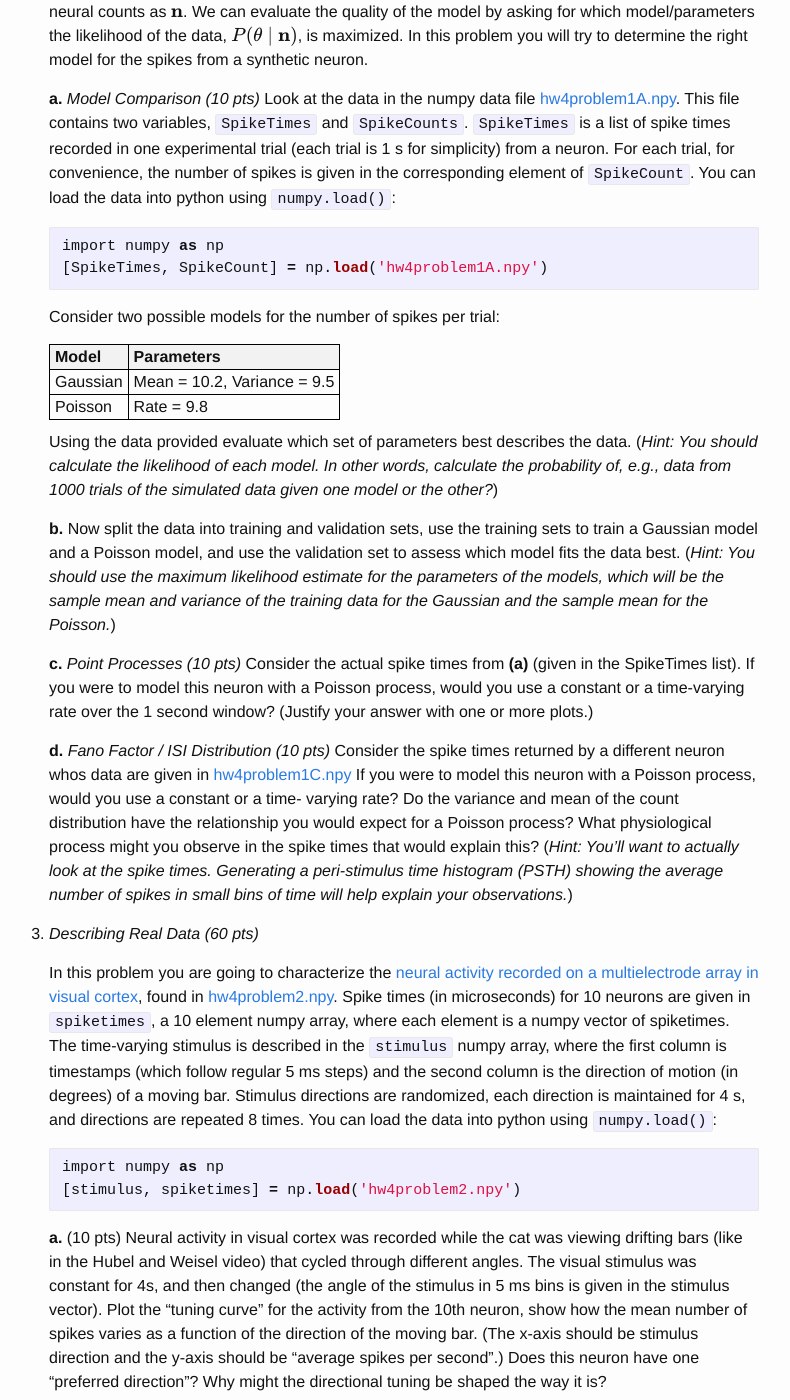
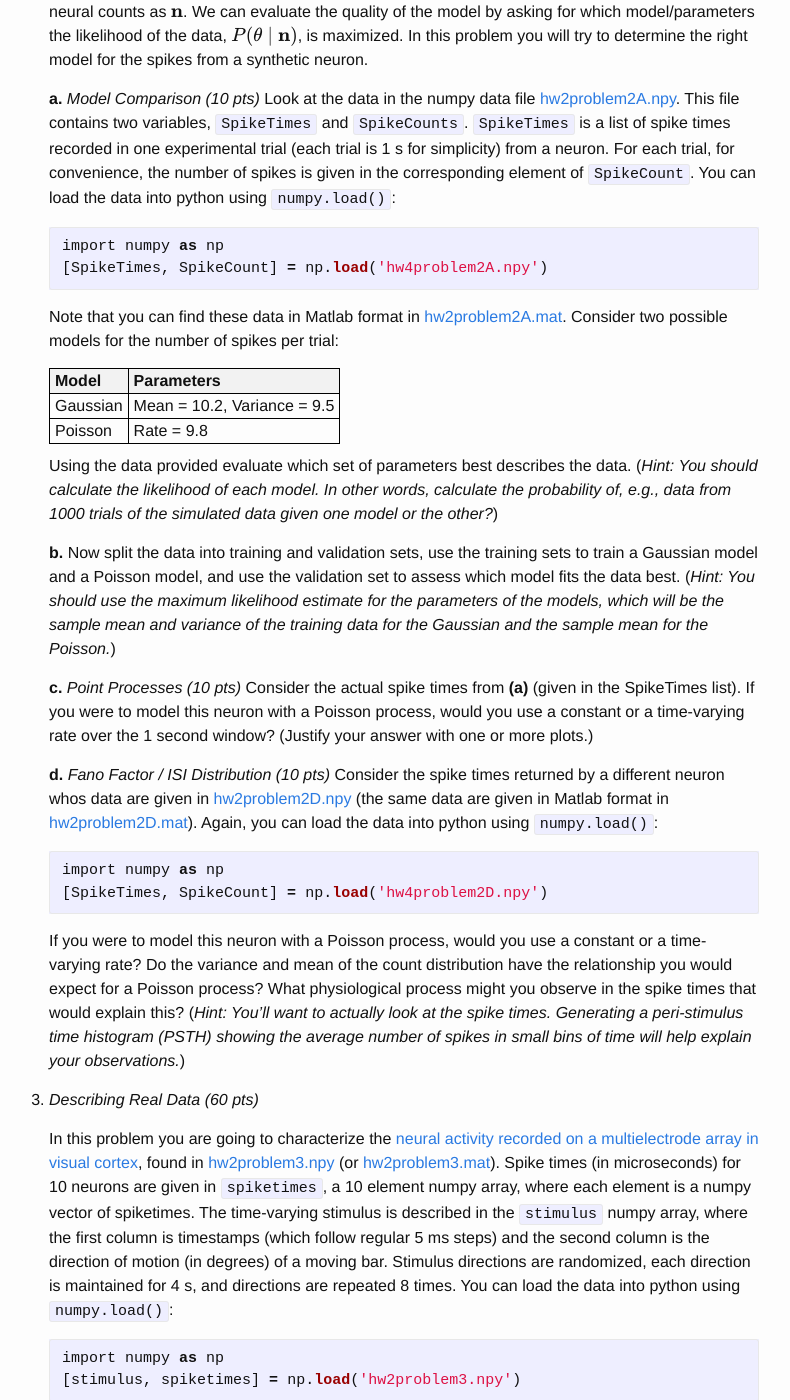
Before and after one commit to elec548/elec548.github.io, a Jekyll site: the page built from Assignments/hw2.md, in a window 1280 px wide and 1400 px high, scrolled down 680 px. Shown: the whole window, without its empty margins (251-1041 px from the left). Built offline with Jekyll 4.4.1, drawn with Linux system fonts in a browser that asks for light colours; formulas are drawn with MathJax 3.

Commit message:
Update HW2 data file names and add matlab versions

````diff
--- a/Assignments/hw2.md
+++ b/Assignments/hw2.md
@@ -42,7 +42,7 @@ point processes in general and the Poisson process in particular._
 
 
      **a.** _Model Comparison (10 pts)_ Look at the data in the numpy data file
-     [hw4problem1A.npy](hw4problem1A.npy). This file contains two variables, `SpikeTimes` and `SpikeCounts`.
+     [hw2problem2A.npy](hw2problem2A.npy). This file contains two variables, `SpikeTimes` and `SpikeCounts`.
      `SpikeTimes` is a list of spike times recorded in one experimental trial (each trial is 1
      s for simplicity) from a neuron.  For each trial, for convenience, the number of spikes
      is given in the corresponding element of `SpikeCount`. You can load the data into python
@@ -50,9 +50,10 @@ point processes in general and the Poisson process in particular._
 
    ```python
    import numpy as np
-   [SpikeTimes, SpikeCount] = np.load('hw4problem1A.npy')
+   [SpikeTimes, SpikeCount] = np.load('hw4problem2A.npy')
    ```
 
+     Note that you can find these data in Matlab format in [hw2problem2A.mat](hw2problem2A.mat).
      Consider two possible models for the number of spikes per trial:
 
    | Model | Parameters |
@@ -78,7 +79,15 @@ point processes in general and the Poisson process in particular._
      (Justify your answer with one or more plots.)
 
      **d.** _Fano Factor / ISI Distribution (10 pts)_ Consider the spike times returned by a
-     different neuron whos data are given in [hw4problem1C.npy](hw4problem1C.npy)
+     different neuron whos data are given in [hw2problem2D.npy](hw2problem2D.npy) (the same
+     data are given in Matlab format in [hw2problem2D.mat](hw4problem2D.mat)).
+     Again, you can load the data into python using `numpy.load()`:
+
+   ```python
+   import numpy as np
+   [SpikeTimes, SpikeCount] = np.load('hw4problem2D.npy')
+   ```
+
      If you were to model this neuron with a Poisson process, would you use a constant or a
      time- varying rate? Do the variance and mean of the count distribution have the
      relationship you would expect for a Poisson process? What physiological process might you
@@ -91,8 +100,9 @@ point processes in general and the Poisson process in particular._
 
    In this problem you are going to characterize the [neural activity recorded
    on a multielectrode array in visual cortex](#datasource), found in
-   [hw4problem2.npy](hw4problem2.npy).  Spike times (in microseconds) for 10 neurons are given
-   in `spiketimes`, a 10 element numpy array, where each element is a numpy vector of
+   [hw2problem3.npy](hw2problem3.npy) (or [hw2problem3.mat](hw2problem3.mat)).
+   Spike times (in microseconds) for 10 neurons are given in `spiketimes`, a 10
+   element numpy array, where each element is a numpy vector of
    spiketimes.  The time-varying stimulus is described in the `stimulus` numpy array, where the
    first column is timestamps (which follow regular 5 ms steps) and the second column is the
    direction of motion (in degrees) of a moving bar. Stimulus directions are randomized, each
@@ -101,7 +111,7 @@ point processes in general and the Poisson process in particular._
 
    ```python
    import numpy as np
-   [stimulus, spiketimes] = np.load('hw4problem2.npy')
+   [stimulus, spiketimes] = np.load('hw2problem3.npy')
    ```
 
      **a.** (10 pts) Neural activity in visual cortex was recorded while the cat
````
Also changed, not shown: Assignments/hw3.md (deleted, +0 -42 lines), Assignments/hw4.md (deleted, +0 -127 lines), 9 other files.
